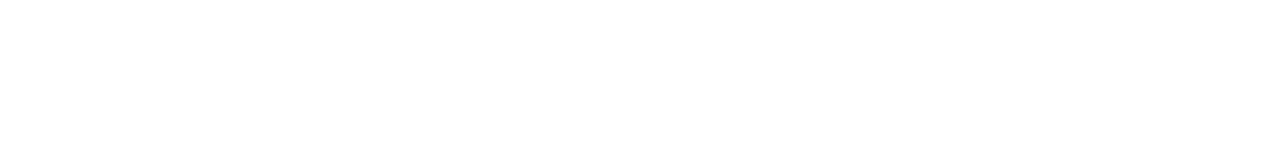
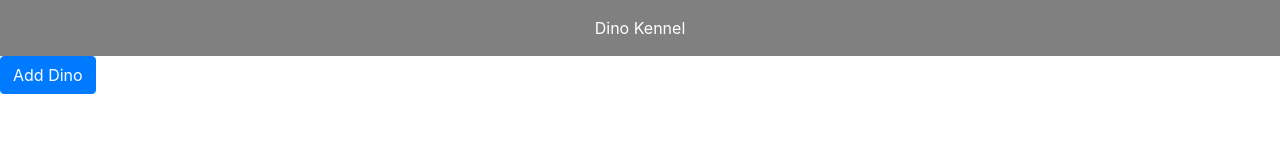
Before and after one commit to chris-calhoun/dino-kennel, a plain HTML site: page index.html in a window 1280 px wide. Drawn offline with nearby package versions, Linux system fonts and the light colour scheme.

Commit message:
added header and add dino button

```diff
--- a/index.html
+++ b/index.html
@@ -13,6 +13,13 @@
     <title>Dino Kennel</title>
   </head>
   <body>
+    <div
+      class="container-fluid py-3 text-center"
+      style="background-color: grey; color: white"
+    >
+      Dino Kennel
+    </div>
+    <button type="button" class="btn btn-primary">Add Dino</button>
     <script
       src="https://code.jquery.com/jquery-3.5.1.min.js"
       integrity="sha256-9/aliU8dGd2tb6OSsuzixeV4y/faTqgFtohetphbbj0="
```
